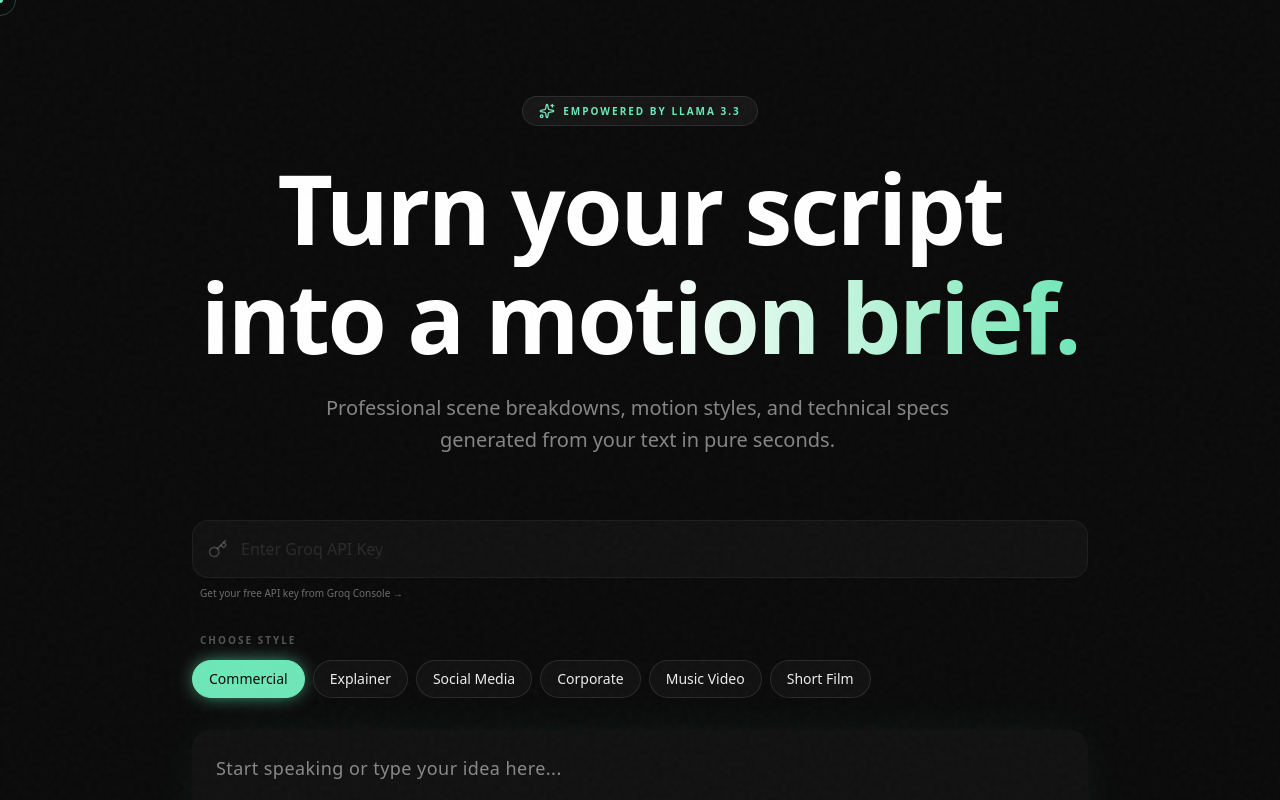
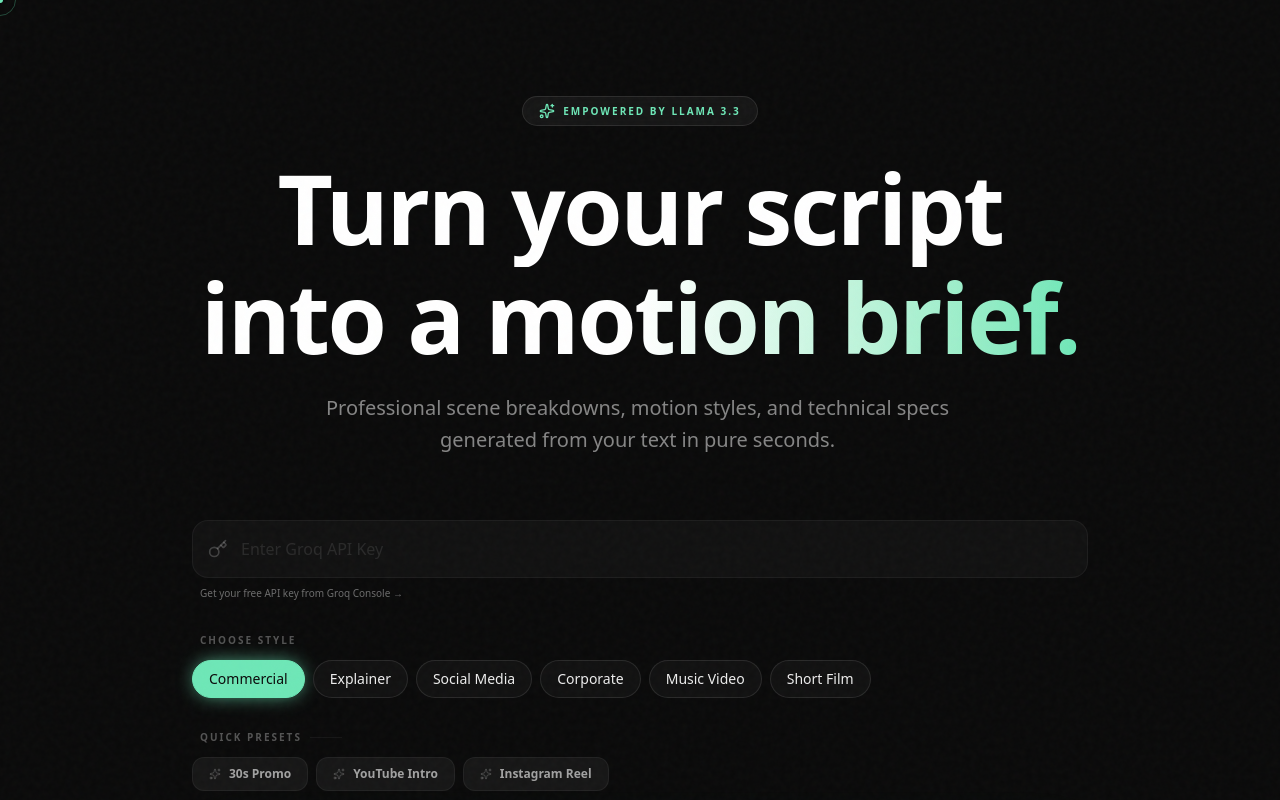
Before and after one commit to redNSF/project-lilliane, a Next.js app: page / in a window 1280 px wide. Shown: the top 800 px of the page. Built offline with nearby package versions, Linux system fonts and the light colour scheme.

Commit message:
feat: create main application page for motion brief generation, including script input, style selection, API key management, and result display.

```diff
--- a/app/page.tsx
+++ b/app/page.tsx
@@ -11,6 +11,27 @@ import AnimatedBackground from '@/components/AnimatedBackground';
 import PremiumVoiceInput from '@/components/PremiumVoiceInput';
 import TextReveal from '@/components/TextReveal';
 import { Brief, StyleType } from '@/lib/types';
+
+const PRESETS: { id: string; label: string; script: string; style: StyleType }[] = [
+  {
+    id: '30s-ad',
+    label: '30s Promo',
+    style: 'Commercial',
+    script: "Fast-paced product reveal. Start with an extreme close-up of the sleek metallic surface. Quick cuts showing the features with bold kinetic typography overlays. End with a cinematic logo reveal and a call-to-action on a clean minimalist background."
+  },
+  {
+    id: 'yt-intro',
+    label: 'YouTube Intro',
+    style: 'Explainer',
+    script: "Warm and welcoming. A soft transition from the creator's face to an animated channel logo. Use playful, organic motion for the 'Subscribe' button and social handles. The overall vibe is friendly and energetic with bright, optimistic colors."
+  },
+  {
+    id: 'insta-reel',
+    label: 'Instagram Reel',
+    style: 'Social Media',
+    script: "High-energy vertical content. Fast scroll-stopping opening with a glitch transition. Dynamic text-to-speech style captions popping on screen in sync with the beat. Vibrant neon accents and 3D depth effects to keep viewers engaged."
+  }
+];
 
 export default function Home() {
   const [apiKey, setApiKey] = useState('');
@@ -194,6 +215,29 @@ export default function Home() {
             <StylePicker selected={style} onChange={setStyle} />
           </div>
 
+          {/* Style Presets */}
+          <div className="w-full flex flex-col items-start gap-3">
+            <div className="flex items-center gap-2 ml-2">
+              <span className="text-[10px] font-bold text-white/30 uppercase tracking-[0.2em]">Quick Presets</span>
+              <div className="h-[1px] w-8 bg-white/5" />
+            </div>
+            <div className="flex flex-wrap gap-2">
+              {PRESETS.map((preset) => (
+                <button
+                  key={preset.id}
+                  onClick={() => {
+                    setScript(preset.script);
+                    setStyle(preset.style);
+                  }}
+                  className="flex items-center gap-2 px-4 py-2 rounded-xl bg-white/5 border border-white/5 hover:border-[#6EE7B7]/30 hover:bg-[#6EE7B7]/5 transition-all group"
+                >
+                  <Sparkles className="w-3 h-3 text-white/20 group-hover:text-[#6EE7B7] transition-colors" />
+                  <span className="text-xs font-bold text-white/60 group-hover:text-white transition-colors">{preset.label}</span>
+                </button>
+              ))}
+            </div>
+          </div>
+
           {/* Premium Voice Input / Script Area */}
           <div className="w-full mt-4">
             <PremiumVoiceInput
```
